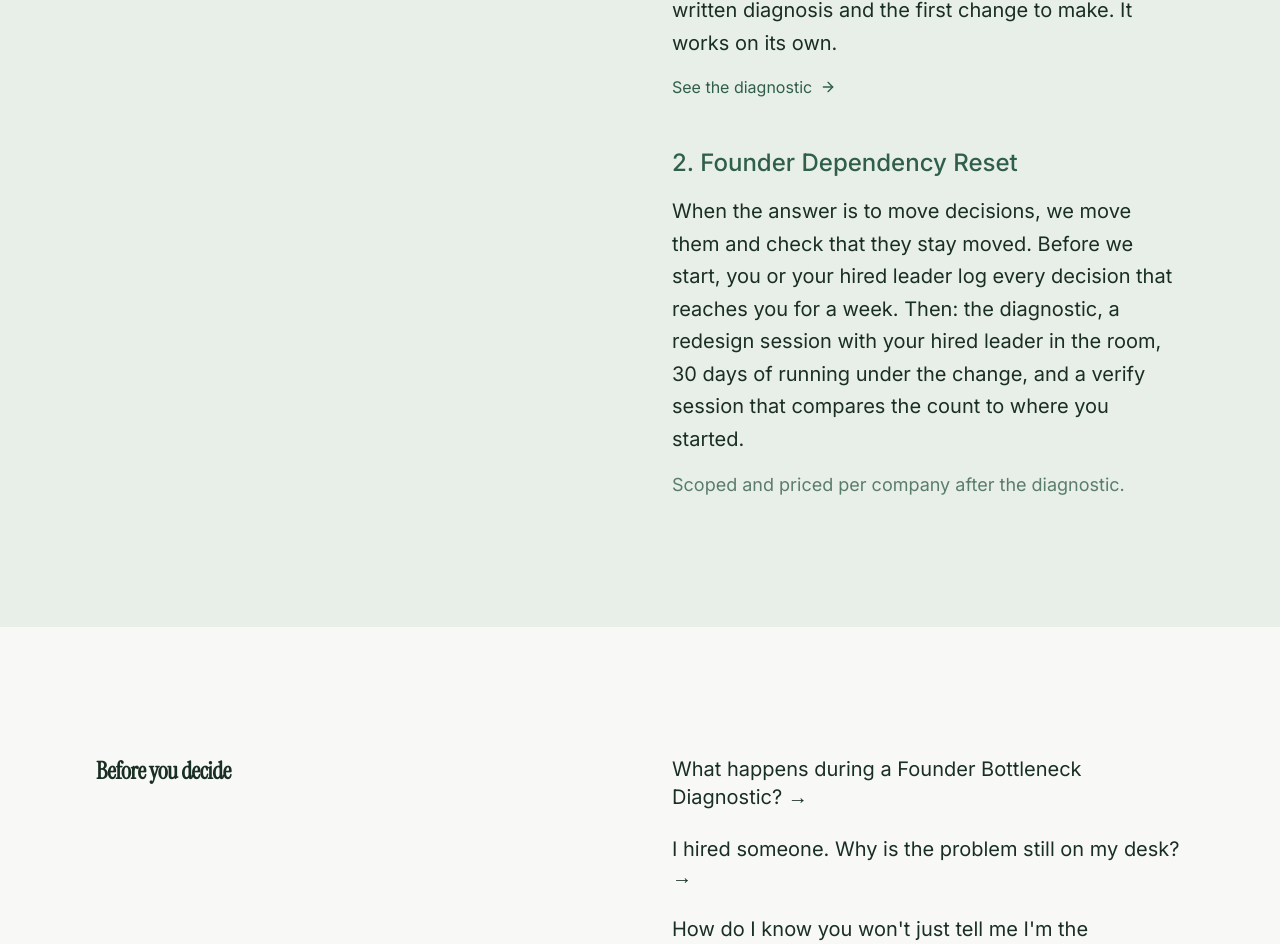
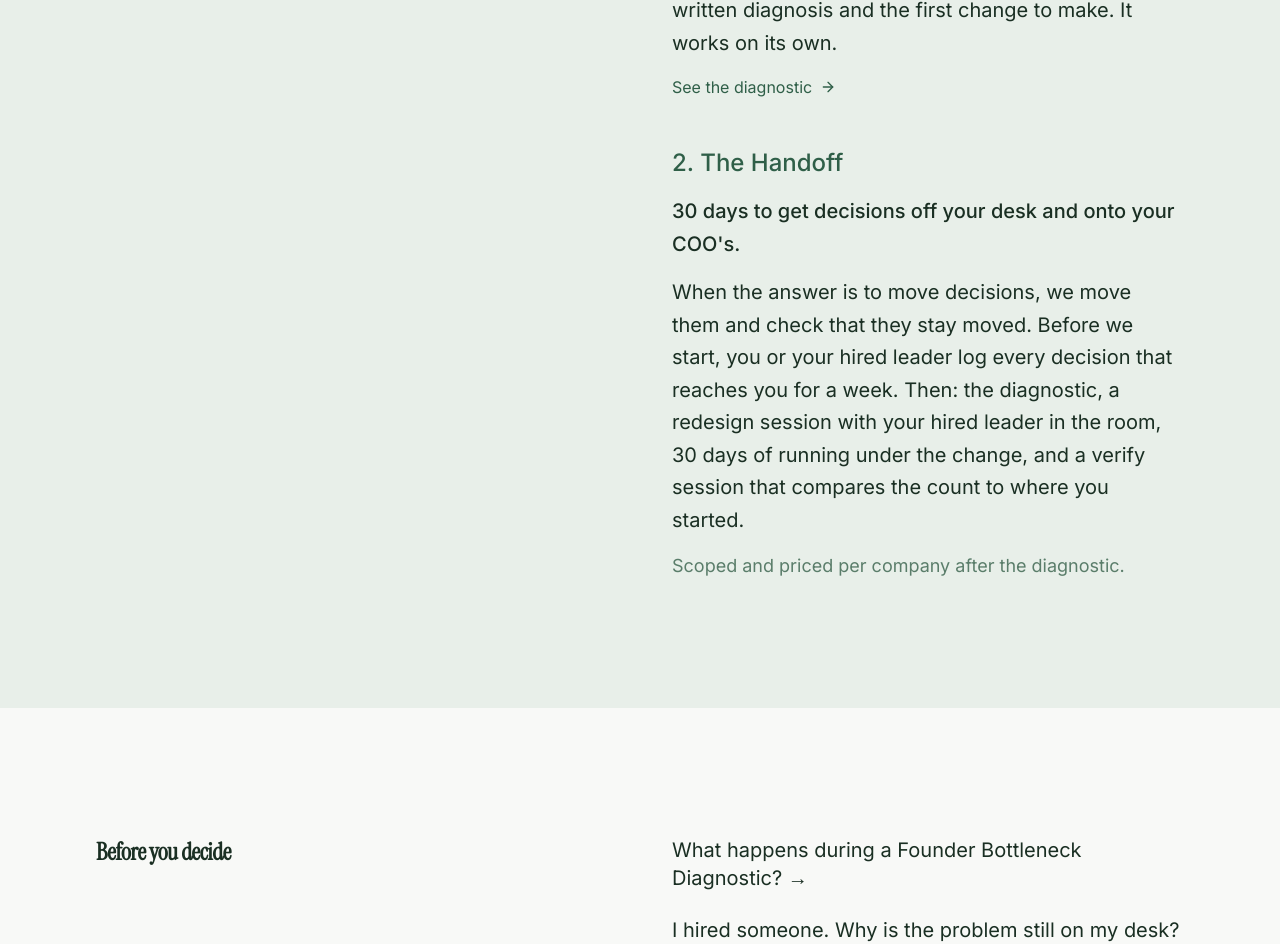
Before and after one commit to napcae/iamtrung.com, a Next.js app: page / in a window 1280 px wide. Shown: the part 4048-4992 px from the top of the page. Built offline with nearby package versions, Linux system fonts and the light colour scheme.

Commit message:
Name the second step The Handoff (buyer-facing name since 2026-10-15)
Co-Authored-By: Claude Opus 5.5 <noreply@anthropic.com>
Claude-Session: https://claude.ai/code/session_01JGctyxt41GjXjcFiwfEvCP

```diff
--- a/app/about/page.tsx
+++ b/app/about/page.tsx
@@ -157,7 +157,7 @@ export default function AboutPage() {
               platform team supported about six product teams that shipped without waiting on it.
             </p>
             <p className="text-xl leading-relaxed font-normal">
-              Today he runs Founder Bottleneck Diagnostics and the Founder Dependency Reset. The work is
+              Today he runs Founder Bottleneck Diagnostics and The Handoff. The work is
               structural, not therapy and not ongoing coaching.
             </p>
           </div>
--- a/app/page.tsx
+++ b/app/page.tsx
@@ -220,7 +220,8 @@ export default function Home() {
           </div>
         </AnimatedSection>
 
-        {/* 6. The path: diagnostic, then the Reset (Reset price is never published) */}
+        {/* 6. The path: diagnostic, then The Handoff (buyer-facing name of the Founder Dependency Reset;
+            price, guarantee and partner kickoff are never published here) */}
         <AnimatedSection id="how-it-works" className={`${sectionClass} bg-earth-light`}>
           <div className="w-full max-w-6xl mx-auto grid grid-cols-1 lg:grid-cols-2 gap-16 items-start">
             <h2 className={headingClass}>How it works</h2>
@@ -237,7 +238,8 @@ export default function Home() {
                 </Link>
               </div>
               <div className="space-y-4">
-                <h3 className="text-2xl font-medium text-earth-accent">2. Founder Dependency Reset</h3>
+                <h3 className="text-2xl font-medium text-earth-accent">2. The Handoff</h3>
+                <p className="text-xl leading-relaxed font-medium">30 days to get decisions off your desk and onto your COO's.</p>
                 <p className={bodyClass}>
                   When the answer is to move decisions, we move them and check that they stay moved. Before we
                   start, you or your hired leader log every decision that reaches you for a week. Then: the
```
Also changed, not shown: public/llms.txt.
